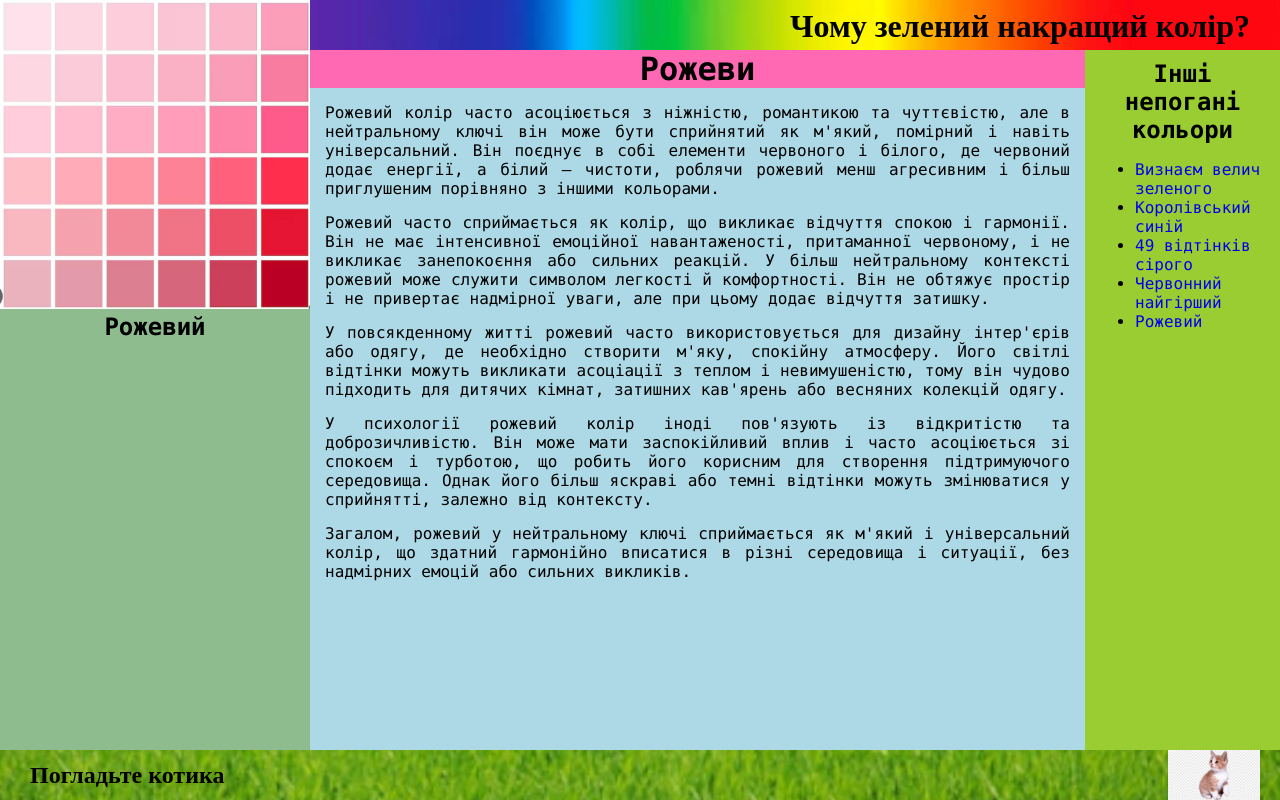
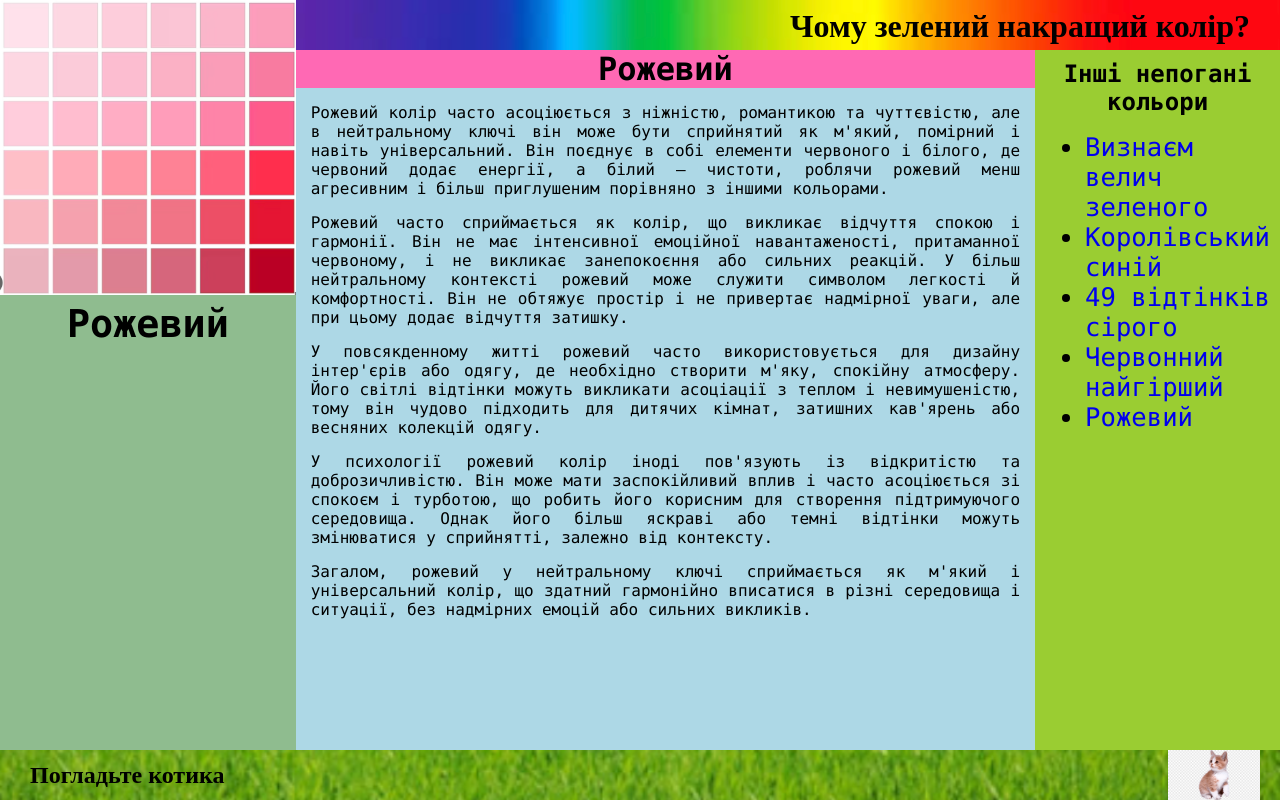
Before and after one commit to marerlini/marerlini.github.io, a plain HTML site: page page_4.html in a window 1280 px wide. Drawn offline with Linux system fonts and the light colour scheme.

Commit message:
виправила мілкі дефекти

```diff
--- a/page_4.html
+++ b/page_4.html
@@ -21,7 +21,7 @@
         </div>
         <div class="block_5">
             <div class="block_3" style="background-color: hotpink">
-                <h1>Рожеви</h1>
+                <h1>Рожевий</h1>
             </div>
             <p>Рожевий колір часто асоціюється з ніжністю, романтикою та чуттєвістю, але в нейтральному ключі він може бути сприйнятий як м'який, помірний і навіть універсальний. Він поєднує в собі елементи червоного і білого, де червоний додає енергії, а білий – чистоти, роблячи рожевий менш агресивним і більш приглушеним порівняно з іншими кольорами.</p>
 
--- a/style.css
+++ b/style.css
@@ -33,6 +33,7 @@ p{
     grid-row: span 2;
     overflow: hidden;
     overflow-y: auto;
+    font-size: 2vw;
 }
 .block_1 img{
     object-fit: cover;
@@ -60,13 +61,13 @@ p{
 .block_4{
     background-color: yellowgreen;
     padding: 10px;
-    overflow-y: auto;
-    min-width: 175px;
+}
+.block_4 li{
+    font-size: 2vw;
 }
 
 .block_3{
     background-color: forestgreen;
-    min-height: fit-content;
 }
 
 .block_5{
```
